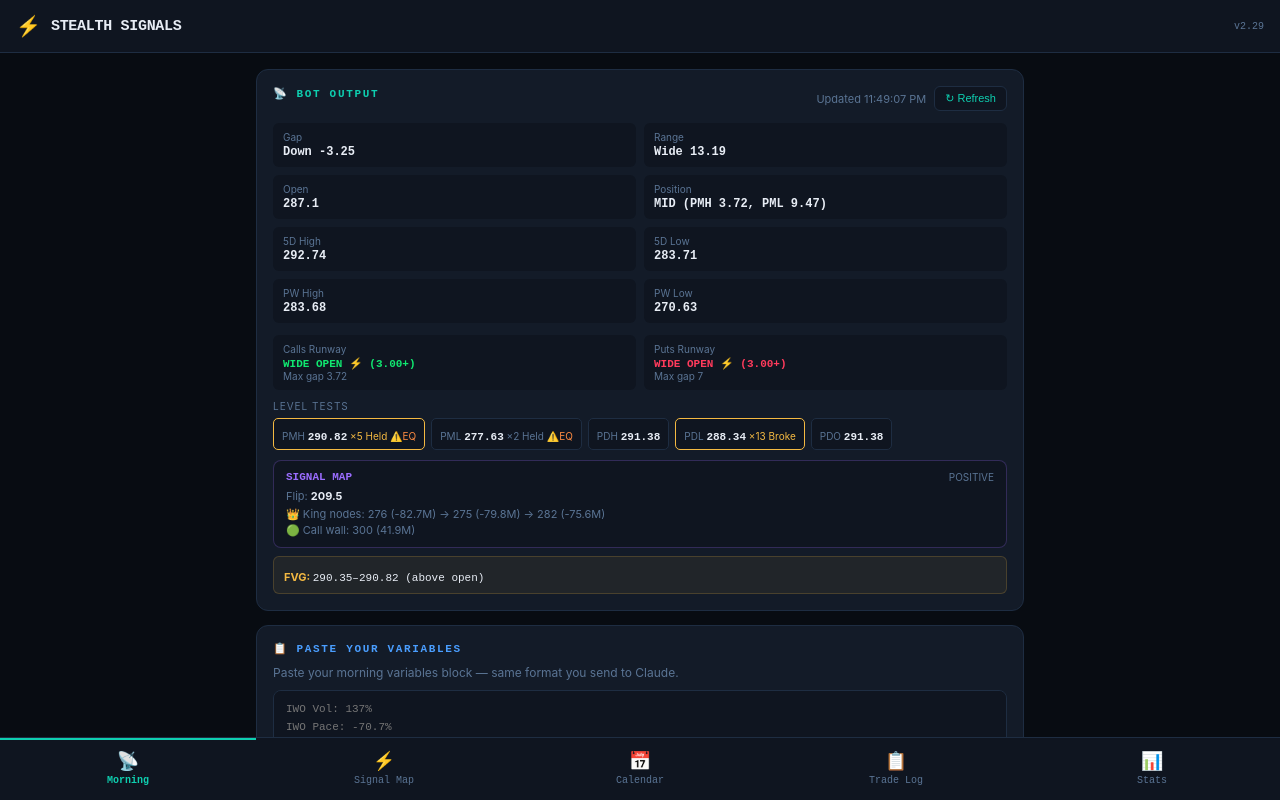
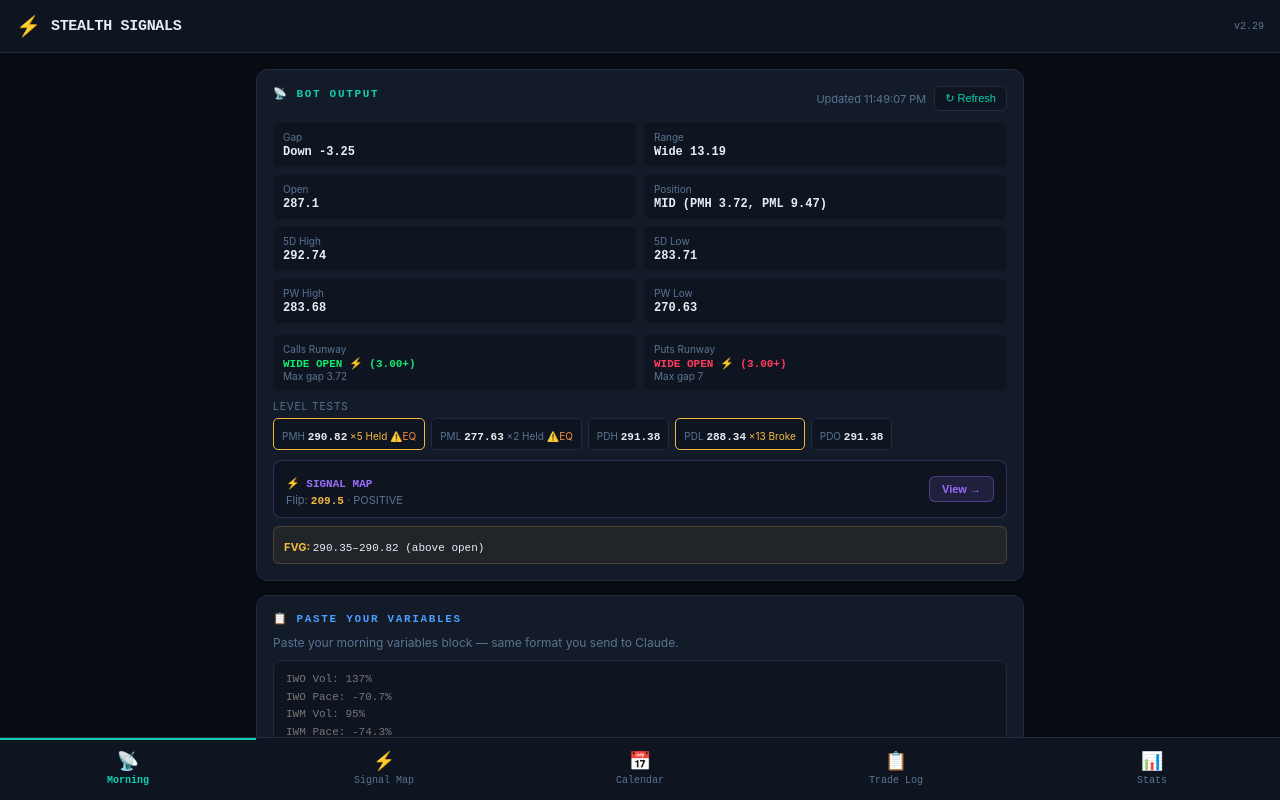
Before and after one commit to stealthsignals/StealthSignals, a React (Create React App) app: page / in a window 1280 px wide. Built offline with nearby package versions, Linux system fonts and the light colour scheme.

Commit message:
Update App.js

```diff
--- a/src/App.js
+++ b/src/App.js
@@ -385,16 +385,17 @@ function MorningPage(){
             </div>
           )}
 
-          {/* GEX Mini */}
+          {/* GEX Link to Signal Map */}
           {gex.flip_level&&(
-            <div style={{padding:"10px 12px",background:C.surface,borderRadius:8,border:`1px solid ${C.purple}40`}}>
-              <div style={{display:"flex",justifyContent:"space-between",alignItems:"center",marginBottom:6}}>
-                <span style={{color:C.purple,fontFamily:"'Space Mono', monospace",fontSize:11,fontWeight:700}}>SIGNAL MAP</span>
-                <span style={{color:C.textMuted,fontSize:10}}>{gex.regime}</span>
+            <div style={{padding:"10px 12px",background:C.surface,borderRadius:8,border:`1px solid ${C.purple}40`,display:"flex",justifyContent:"space-between",alignItems:"center"}}>
+              <div>
+                <span style={{color:C.purple,fontFamily:"'Space Mono', monospace",fontSize:11,fontWeight:700}}>⚡ SIGNAL MAP</span>
+                <div style={{color:C.textMuted,fontSize:11,marginTop:2}}>Flip: <span style={{color:C.gold,fontWeight:700,fontFamily:"'Space Mono',monospace"}}>{gex.flip_level}</span> · {gex.regime}</div>
               </div>
-              <div style={{color:C.textMuted,fontSize:11}}>Flip: <span style={{color:C.textMain,fontWeight:700}}>{gex.flip_level}</span></div>
-              {gex.king_nodes?.length>0&&<div style={{color:C.textMuted,fontSize:11,marginTop:4}}>👑 King nodes: {gex.king_nodes.map(n=>`${n.strike} (${n.gex}M)`).join(" → ")}</div>}
-              {gex.call_walls?.length>0&&<div style={{color:C.textMuted,fontSize:11,marginTop:2}}>🟢 Call wall: {gex.call_walls[0]?.strike} ({gex.call_walls[0]?.gex}M)</div>}
+              <button onClick={()=>window.dispatchEvent(new CustomEvent('navigate',{detail:'signals'}))}
+                style={{background:C.purple+"20",border:`1px solid ${C.purple}60`,borderRadius:6,padding:"6px 12px",color:C.purple,fontSize:11,cursor:"pointer",fontWeight:700}}>
+                View →
+              </button>
             </div>
           )}
 
@@ -1067,18 +1068,24 @@ export default function App(){
       if(data&&Array.isArray(data)&&data.length>0){
         setTrades(data);
       } else {
-        // Try to load from old localStorage key as migration
         try{
           const old=localStorage.getItem("stealth_trades_v2");
           if(old){
             const parsed=JSON.parse(old);
             setTrades(parsed);
-            storageSave(parsed);// Migrate to persistent storage
+            storageSave(parsed);
           }
         }catch{}
       }
       setTradesLoaded(true);
     });
+  },[]);
+
+  // Listen for navigate events from child components
+  useEffect(()=>{
+    const handler=(e)=>setPage(e.detail);
+    window.addEventListener('navigate',handler);
+    return ()=>window.removeEventListener('navigate',handler);
   },[]);
 
   const handleEdit=()=>{setEditTrade(selectedDay);setSelectedDay(null);setPage("log");};
```
